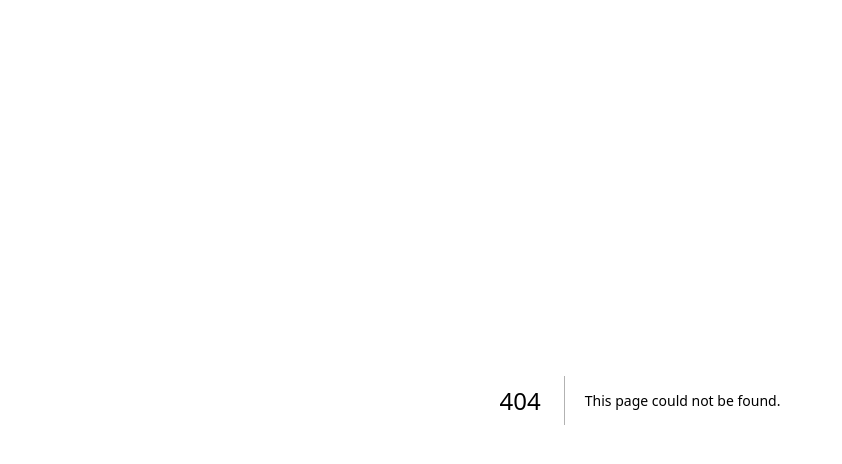
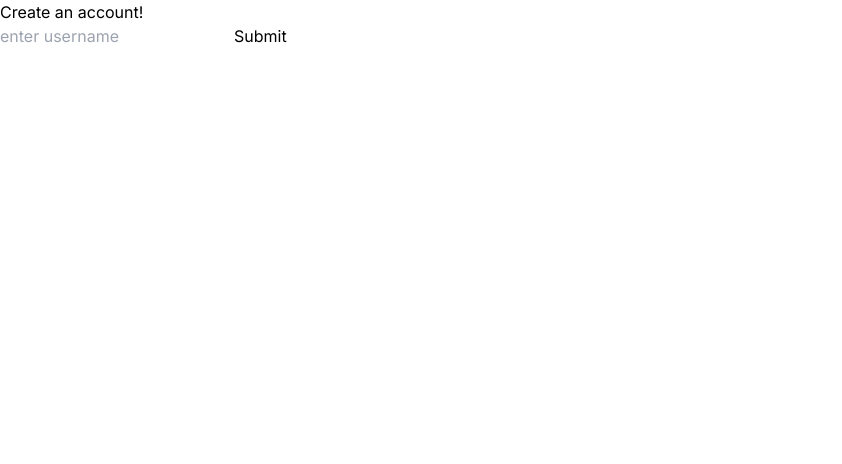
Before and after one commit to yonahadev/yonaha-forum, a Next.js app in the folder frontend/: page /signup in a window 1280 px wide. Before the commit this address had no page. Shown: the top 464 px of the page, without its empty margins (0-842 px from the left). Built offline with nearby package versions, Linux system fonts and the light colour scheme.

Commit message:
added signup form & minor changes

```diff
--- a/frontend/app/page.tsx
+++ b/frontend/app/page.tsx
@@ -1,3 +1,5 @@
+import Link from "next/link";
+
 const getPosts = async (): Promise<Post[]> => {
   const res = await fetch("http://127.0.0.1:8080/posts");
   if (!res.ok) {
@@ -27,8 +29,10 @@ export default async function Home() {
       {posts.map((post) => (
         <>
           <p>{post.title}</p>
+          <p>Posted by {post.user.username}</p>
         </>
       ))}
+      <Link href={"/signup"}>Sign Up</Link>
     </main>
   );
 }
--- /dev/null
+++ b/frontend/app/signup/page.tsx
@@ -0,0 +1,29 @@
+"use client";
+import { FieldValues, useForm } from "react-hook-form";
+
+const page = () => {
+  const { register, handleSubmit } = useForm();
+  const onSubmit = async (data: FieldValues) => {
+    const response = await fetch("http://127.0.0.1:8080/users", {
+      method: "POST",
+      body: JSON.stringify(data),
+      headers: {
+        "Content-Type": "application/json",
+      },
+    });
+    const result = await response.json();
+    console.log(`${result} account added`);
+  };
+
+  return (
+    <div>
+      Create an account!
+      <form onSubmit={handleSubmit(onSubmit)}>
+        <input {...register("username")} placeholder="enter username"></input>
+        <input type="submit" />
+      </form>
+    </div>
+  );
+};
+
+export default page;
--- a/frontend/package.json
+++ b/frontend/package.json
@@ -17,6 +17,7 @@
     "postcss": "8.4.28",
     "react": "18.2.0",
     "react-dom": "18.2.0",
+    "react-hook-form": "^7.45.4",
     "tailwindcss": "3.3.3",
     "typescript": "5.1.6"
   }
```
Also changed, not shown: 1 other file (tests, documents, lock files or other folders).
